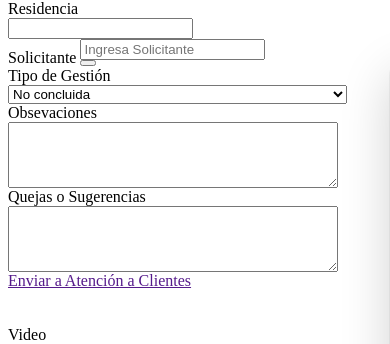
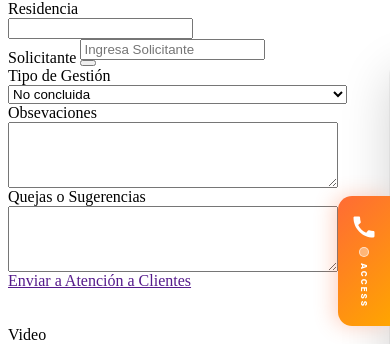
Before and after one commit to videoaccesos/syscbctlmonitoreo, a CodeIgniter app: the page made by application/views/procesos/registroaccesos.php in a window 390 px wide; the page is wider, and only the part inside the window is pictured. Shown: the part 161-505 px from the top of that part. Run offline with CodeIgniter, Linux system fonts and the light colour scheme; data comes from the database, SQL or seed files in the repository; data that the repository does not hold is empty; some libraries are stand-ins or nearby versions.

Commit message:
fix: Improve softphone integration with visible tab, mic/camera permissions and status sync
- Replace invisible overlay with a visible orange tab (phone icon + ACCESS label)
  that shows SIP registration status (green dot when connected)
- Add allow="microphone; camera; autoplay; display-capture" to iframe for WebRTC
- Add registered/unregistered postMessage events from softphone to parent frame
- Tab pulses red on incoming calls for better visibility
- Reduce iframe width to 420px for better fit

https://claude.ai/code/session_01JJ8Pij1nDS4gkwHet3Q2Sa

```diff
--- a/application/views/procesos/registroaccesos.php
+++ b/application/views/procesos/registroaccesos.php
@@ -2409,6 +2409,7 @@ myWindow.close();
 
 <!-- ============================================ -->
 <!-- ACCESS PHONE - SOFTPHONE WIDGET INTEGRADO    -->
+<!-- Incluye: Camaras, Controles Audio, Relays    -->
 <!-- ============================================ -->
 <style>
 #softphoneFrame {
@@ -2420,46 +2421,107 @@ myWindow.close();
     border: none;
     z-index: 9998;
     background: transparent;
-    transition: width 0.4s ease;
+    transition: width 0.4s cubic-bezier(0.4, 0, 0.2, 1);
     pointer-events: none;
 }
 #softphoneFrame.expanded {
-    width: 480px;
+    width: 420px;
     pointer-events: auto;
 }
 #softphoneFrame.incoming {
-    width: 480px;
+    width: 420px;
     pointer-events: auto;
 }
-/* Clickable overlay for the softphone tab when collapsed */
-#softphoneOverlay {
+/* Tab flotante visible - siempre visible cuando colapsado */
+#softphoneTab {
     position: fixed;
     right: 0;
     top: 50%;
     transform: translateY(-50%);
-    width: 60px;
-    height: 140px;
+    width: 52px;
+    height: 130px;
     z-index: 9999;
     cursor: pointer;
+    background: linear-gradient(135deg, #FF6B35 0%, #FFA500 100%);
+    border-radius: 14px 0 0 14px;
+    display: flex;
+    flex-direction: column;
+    align-items: center;
+    justify-content: center;
+    gap: 6px;
+    box-shadow: -4px 0 20px rgba(255, 107, 53, 0.3);
+    transition: all 0.3s ease;
+    border: none;
+    outline: none;
+    font-family: -apple-system, BlinkMacSystemFont, 'Segoe UI', Roboto, sans-serif;
 }
-#softphoneOverlay.hidden {
-    display: none;
+#softphoneTab:hover {
+    width: 58px;
+    box-shadow: -6px 0 25px rgba(255, 107, 53, 0.45);
+}
+#softphoneTab.hidden { display: none; }
+#softphoneTab.ringing {
+    animation: softphoneTabPulse 0.8s ease-in-out infinite;
+    background: linear-gradient(135deg, #ef4444 0%, #dc2626 100%);
+    box-shadow: -4px 0 20px rgba(239, 68, 68, 0.5);
+}
+@keyframes softphoneTabPulse {
+    0%, 100% { transform: translateY(-50%) scale(1); }
+    50% { transform: translateY(-50%) scale(1.06); }
+}
+#softphoneTab svg { width: 28px; height: 28px; fill: white; }
+.sp-tab-label {
+    color: white;
+    font-size: 8px;
+    font-weight: 800;
+    text-transform: uppercase;
+    writing-mode: vertical-rl;
+    letter-spacing: 2px;
+}
+.sp-tab-status {
+    width: 8px;
+    height: 8px;
+    border-radius: 50%;
+    background: rgba(255,255,255,0.4);
+    border: 1px solid rgba(255,255,255,0.6);
+}
+.sp-tab-status.connected {
+    background: #10b981;
+    box-shadow: 0 0 6px rgba(16,185,129,0.7);
+    border-color: #10b981;
 }
 </style>
-<iframe id="softphoneFrame" src="<?= base_url() ?>softphone/index.html" allowtransparency="true"></iframe>
-<div id="softphoneOverlay" onclick="expandSoftphone()"></div>
+<!-- Tab visible del softphone (fuera del iframe) -->
+<div id="softphoneTab" onclick="expandSoftphone()">
+    <svg viewBox="0 0 24 24" xmlns="http://www.w3.org/2000/svg"><path d="M20.01 15.38c-1.23 0-2.42-.2-3.53-.56a.977.977 0 00-1.01.24l-1.57 1.97c-2.83-1.35-5.48-3.9-6.89-6.83l1.95-1.66c.27-.28.35-.67.24-1.02-.37-1.11-.56-2.3-.56-3.53 0-.54-.45-.99-.99-.99H4.19C3.65 3 3 3.24 3 3.99 3 13.28 10.73 21 20.01 21c.71 0 .99-.63.99-1.18v-3.45c0-.54-.45-.99-.99-.99z"/></svg>
+    <span class="sp-tab-status" id="softphoneTabStatus"></span>
+    <span class="sp-tab-label">ACCESS</span>
+</div>
+<!-- Softphone iframe con permisos de microfono y camara -->
+<iframe id="softphoneFrame"
+    src="<?= base_url() ?>softphone/index.html"
+    allow="microphone; camera; autoplay; display-capture"
+    allowtransparency="true"></iframe>
 <script type="text/javascript">
 (function() {
     var frame = document.getElementById('softphoneFrame');
-    var overlay = document.getElementById('softphoneOverlay');
+    var tab = document.getElementById('softphoneTab');
+    var tabStatus = document.getElementById('softphoneTabStatus');
     var expanded = false;
 
     window.expandSoftphone = function() {
         frame.classList.add('expanded');
         frame.style.pointerEvents = 'auto';
-        overlay.classList.add('hidden');
+        tab.classList.add('hidden');
         expanded = true;
         try { frame.contentWindow.postMessage({ type: 'parent', action: 'open' }, '*'); } catch(e) {}
+    };
+
+    window.collapseSoftphone = function() {
+        frame.classList.remove('expanded', 'incoming');
+        frame.style.pointerEvents = 'none';
+        tab.classList.remove('hidden');
+        expanded = false;
     };
 
     window.addEventListener('message', function(e) {
@@ -2469,38 +2531,30 @@ myWindow.close();
             case 'open':
                 frame.classList.add('expanded');
                 frame.style.pointerEvents = 'auto';
-                overlay.classList.add('hidden');
+                tab.classList.add('hidden');
                 expanded = true;
                 break;
             case 'close':
-                frame.classList.remove('expanded');
-                frame.style.pointerEvents = 'none';
-                overlay.classList.remove('hidden');
-                expanded = false;
+                collapseSoftphone();
                 break;
             case 'incoming':
                 frame.classList.add('expanded', 'incoming');
                 frame.style.pointerEvents = 'auto';
-                overlay.classList.add('hidden');
+                tab.classList.add('hidden');
+                tab.classList.add('ringing');
                 expanded = true;
                 break;
             case 'callEnded':
                 frame.classList.remove('incoming');
+                tab.classList.remove('ringing');
+                break;
+            case 'registered':
+                tabStatus.classList.add('connected');
+                break;
+            case 'unregistered':
+                tabStatus.classList.remove('connected');
                 break;
         }
     });
-
-    frame.addEventListener('load', function() {
-        try {
-            frame.contentWindow.addEventListener('click', function() {
-                if (!expanded) {
-                    frame.classList.add('expanded');
-                    frame.style.pointerEvents = 'auto';
-                    overlay.classList.add('hidden');
-                    expanded = true;
-                }
-            });
-        } catch(e) {}
-    });
 })();
 </script>
--- a/softphone/index.html
+++ b/softphone/index.html
@@ -1325,8 +1325,12 @@
                 updateStatus('Conectado', true);
                 document.getElementById('extensionBadge').textContent = 'Ext ' + config.extension;
                 showToast('Registrado como Ext ' + config.extension, 'success');
+                if (window.parent !== window) window.parent.postMessage({ type: 'softphone', action: 'registered' }, '*');
             });
-            ua.on('unregistered', function() { updateStatus('Desconectado', false); });
+            ua.on('unregistered', function() {
+                updateStatus('Desconectado', false);
+                if (window.parent !== window) window.parent.postMessage({ type: 'softphone', action: 'unregistered' }, '*');
+            });
             ua.on('registrationFailed', function() {
                 updateStatus('Error registro', false);
                 showToast('Error de registro SIP', 'error');
```
